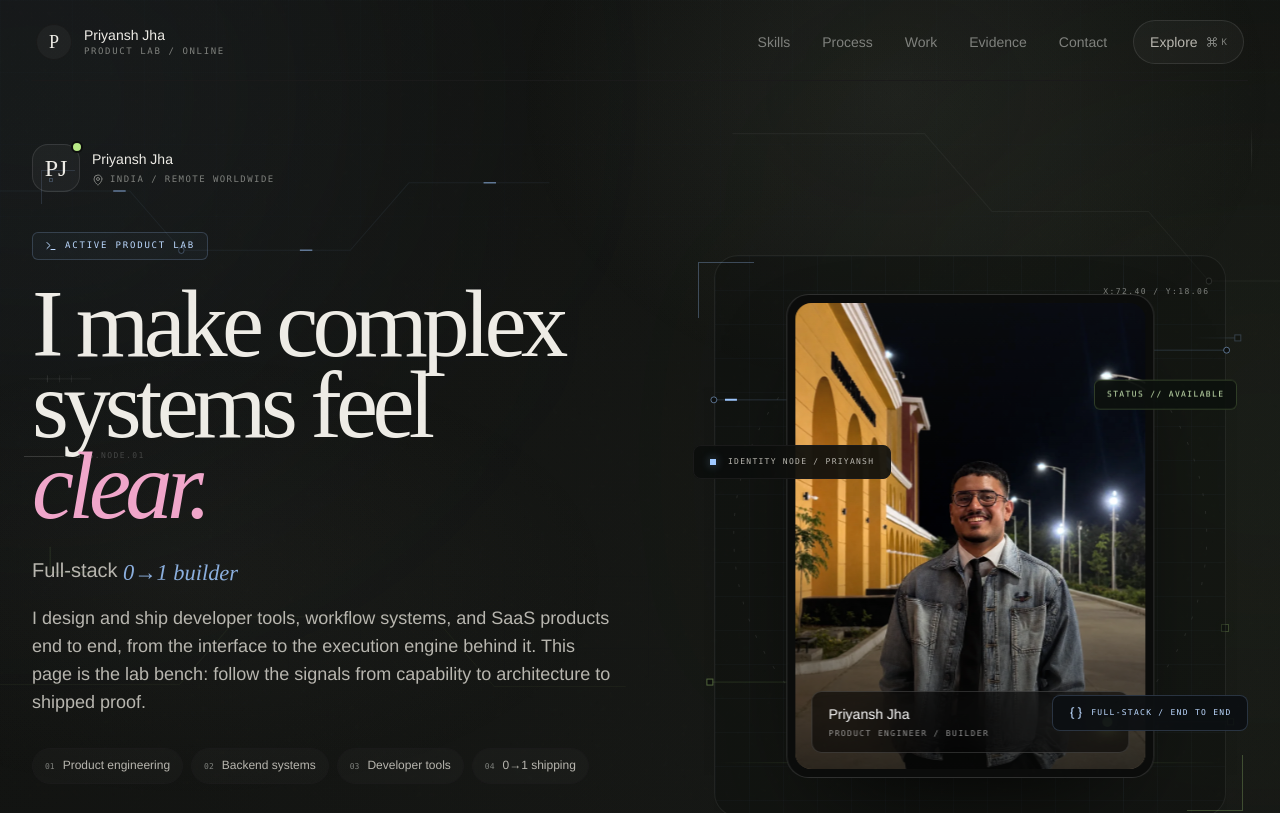
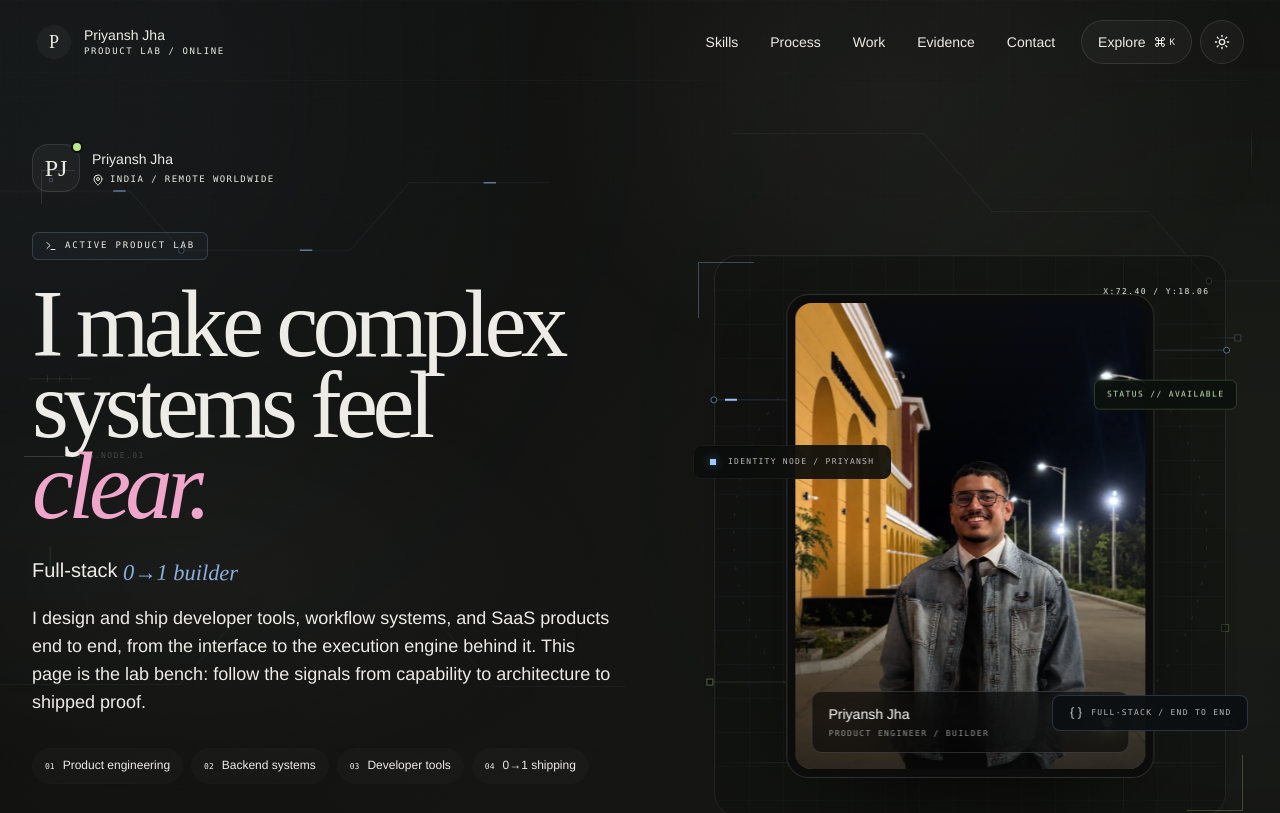
Before and after one commit to priyanshjhaa/Portfolio-, a Next.js app: page / in a window 1280 px wide. Shown: the top 813 px of the page. Built offline with nearby package versions, Linux system fonts and the light colour scheme.

Commit message:
feat: add persistent light and dark themes

```diff
--- a/app/globals.css
+++ b/app/globals.css
@@ -9,6 +9,17 @@
     --signal-rgb: 201, 135, 111;
     --signal-bright-rgb: 239, 203, 188;
     --ink-rgb: 14, 14, 14;
+    --page-rgb: 12, 13, 12;
+    --surface-rgb: 17, 18, 16;
+    --surface-strong-rgb: 24, 25, 22;
+    --text-primary-rgb: 238, 236, 230;
+    --text-secondary-rgb: 184, 182, 175;
+    --text-muted-rgb: 127, 129, 125;
+    --line-rgb: 255, 255, 255;
+    --page-background: #0c0d0c;
+    --surface-glass: rgba(17, 18, 16, 0.9);
+    --surface-soft: rgba(255, 255, 255, 0.035);
+    --shadow-color: rgba(0, 0, 0, 0.65);
     --global-pointer-x: 50vw;
     --global-pointer-y: 50vh;
     --global-pointer-active: 0;
@@ -20,7 +31,7 @@
 
   html {
     min-height: 100%;
-    background: #0E0E0E;
+    background: var(--page-background);
     overscroll-behavior-y: none;
     scroll-behavior: smooth;
   }
@@ -218,6 +229,24 @@
   }
 }
 
+html[data-theme="light"] {
+  --page-rgb: 244, 242, 235;
+  --surface-rgb: 252, 250, 244;
+  --surface-strong-rgb: 232, 229, 220;
+  --text-primary-rgb: 28, 30, 27;
+  --text-secondary-rgb: 76, 79, 73;
+  --text-muted-rgb: 111, 114, 106;
+  --line-rgb: 28, 30, 27;
+  --page-background: #f4f2eb;
+  --surface-glass: rgba(250, 248, 241, 0.9);
+  --surface-soft: rgba(28, 30, 27, 0.045);
+  --shadow-color: rgba(49, 47, 40, 0.18);
+  --accent-rgb: 83, 106, 129;
+  --accent-bright-rgb: 55, 78, 101;
+  --signal-rgb: 153, 91, 98;
+  --signal-bright-rgb: 123, 61, 70;
+}
+
 @layer components {
   .grid-pattern {
     background-image:
@@ -1334,10 +1363,10 @@
 /* Editorial fieldbook rebuild */
 body {
   background:
-    radial-gradient(circle at 72% 8%, rgba(183, 198, 170, 0.055), transparent 28%),
-    radial-gradient(circle at 12% 54%, rgba(255, 255, 255, 0.025), transparent 24%),
-    linear-gradient(145deg, #0c0d0c 0%, #111210 48%, #0b0c0b 100%);
-  color: #eeece6;
+    radial-gradient(circle at 72% 8%, rgba(var(--accent-rgb), 0.055), transparent 28%),
+    radial-gradient(circle at 12% 54%, rgba(var(--line-rgb), 0.025), transparent 24%),
+    linear-gradient(145deg, rgb(var(--page-rgb)) 0%, rgb(var(--surface-rgb)) 48%, var(--page-background) 100%);
+  color: rgb(var(--text-primary-rgb));
 }
 
 body::before {
@@ -1355,14 +1384,14 @@ body::before {
 
 .field-atmosphere {
   background:
-    radial-gradient(ellipse at 70% 12%, rgba(183, 198, 170, 0.075), transparent 30%),
-    radial-gradient(ellipse at 15% 72%, rgba(204, 203, 194, 0.035), transparent 28%);
+    radial-gradient(ellipse at 70% 12%, rgba(var(--accent-rgb), 0.075), transparent 30%),
+    radial-gradient(ellipse at 15% 72%, rgba(var(--line-rgb), 0.035), transparent 28%);
 }
 
 .field-grid {
   background-image:
-    linear-gradient(rgba(255, 255, 255, 0.022) 1px, transparent 1px),
-    linear-gradient(90deg, rgba(255, 255, 255, 0.022) 1px, transparent 1px);
+    linear-gradient(rgba(var(--line-rgb), 0.035) 1px, transparent 1px),
+    linear-gradient(90deg, rgba(var(--line-rgb), 0.035) 1px, transparent 1px);
   background-position: center top;
   background-size: 96px 96px;
   mask-image: linear-gradient(to bottom, rgba(0, 0, 0, 0.75), transparent 82%);
@@ -1494,7 +1523,7 @@ body::before {
   letter-spacing: 0.2em;
   line-height: 1.5;
   text-transform: uppercase;
-  color: #7f817d;
+  color: rgb(var(--text-muted-rgb));
 }
 
 .field-card {
@@ -1507,7 +1536,6 @@ body::before {
 }
 
 html {
-  color-scheme: dark;
   -webkit-text-size-adjust: 100%;
 }
 
@@ -1533,11 +1561,33 @@ input {
 }
 
 .premium-surface {
+  background-color: var(--surface-glass) !important;
   -webkit-backdrop-filter: blur(22px) saturate(125%);
   backdrop-filter: blur(22px) saturate(125%);
   box-shadow:
     inset 0 1px 0 rgba(255, 255, 255, 0.045),
-    0 30px 80px -52px rgba(0, 0, 0, 0.92);
+    0 30px 80px -52px var(--shadow-color);
+}
+
+html[data-theme="light"] body::before {
+  opacity: 0.08;
+}
+
+html[data-theme="light"] [class*="border-white"] {
+  border-color: rgba(var(--line-rgb), 0.13);
+}
+
+html[data-theme="light"] [class*="bg-white/"] {
+  background-color: var(--surface-soft);
+}
+
+html[data-theme="light"] .field-card {
+  background-color: rgba(var(--surface-rgb), 0.76) !important;
+  box-shadow: 0 32px 80px -60px var(--shadow-color);
+}
+
+html[data-theme="light"] .system-guides {
+  opacity: 0.34;
 }
 
 .premium-interactive {
--- a/app/layout.tsx
+++ b/app/layout.tsx
@@ -23,7 +23,14 @@ export default function RootLayout({
   children: React.ReactNode;
 }) {
   return (
-    <html lang="en">
+    <html lang="en" suppressHydrationWarning>
+      <head>
+        <script
+          dangerouslySetInnerHTML={{
+            __html: `(function(){try{var k='portfolio-theme';var s=localStorage.getItem(k);var t=s==='light'||s==='dark'?s:(matchMedia('(prefers-color-scheme: dark)').matches?'dark':'light');document.documentElement.dataset.theme=t;document.documentElement.style.colorScheme=t;}catch(e){document.documentElement.dataset.theme='dark';}})();`,
+          }}
+        />
+      </head>
       <body className="antialiased">
         <div className="field-atmosphere" aria-hidden="true" />
         <div className="field-grid" aria-hidden="true" />
--- a/components/sections/Hero.tsx
+++ b/components/sections/Hero.tsx
@@ -52,10 +52,10 @@ function PortraitScene() {
         </div>
       </motion.div>
 
-      <motion.div className="absolute left-0 top-[35%] z-20 flex items-center gap-3 rounded-[8px] border border-white/12 bg-[#0c0e0d]/90 px-4 py-2.5 font-display text-[8px] uppercase tracking-[0.16em] text-text-secondary backdrop-blur-xl" animate={reduceMotion ? undefined : { x: [0, 5, 0] }} transition={{ duration: 6, repeat: Infinity, ease: 'easeInOut' }}>
+      <motion.div className="absolute left-0 top-[35%] z-20 flex items-center gap-3 rounded-[8px] border border-white/12 bg-[#0c0e0d]/90 px-4 py-2.5 font-display text-[8px] uppercase tracking-[0.16em] text-white/70 backdrop-blur-xl" animate={reduceMotion ? undefined : { x: [0, 5, 0] }} transition={{ duration: 6, repeat: Infinity, ease: 'easeInOut' }}>
         <span className="h-1.5 w-1.5 bg-[#9fc8ff] shadow-[0_0_10px_rgba(159,200,255,.45)]" /> Identity node / Priyansh
       </motion.div>
-      <motion.div className="absolute bottom-[18%] right-0 z-20 flex items-center gap-2 rounded-[8px] border border-[#9fc8ff]/20 bg-[#0c0f12]/90 px-4 py-2.5 font-display text-[8px] uppercase tracking-[0.16em] text-[#bcd9ff] backdrop-blur-xl" animate={reduceMotion ? undefined : { x: [0, -5, 0] }} transition={{ duration: 7, repeat: Infinity, ease: 'easeInOut' }}>
+      <motion.div className="absolute bottom-[18%] right-0 z-20 flex items-center gap-2 rounded-[8px] border border-[#9fc8ff]/20 bg-[#0c0f12]/90 px-4 py-2.5 font-display text-[8px] uppercase tracking-[0.16em] text-white/70 backdrop-blur-xl" animate={reduceMotion ? undefined : { x: [0, -5, 0] }} transition={{ duration: 7, repeat: Infinity, ease: 'easeInOut' }}>
         <Braces className="h-3.5 w-3.5" /> Full-stack / end to end
       </motion.div>
       <motion.div className="absolute right-[2%] top-[24%] z-20 rounded-[6px] border border-[#b8e986]/20 bg-[#0d110e]/90 px-3 py-2 font-display text-[8px] uppercase tracking-[0.17em] text-[#cdeab5] backdrop-blur-xl" animate={reduceMotion ? undefined : { y: [0, 5, 0] }} transition={{ duration: 5.5, repeat: Infinity, ease: 'easeInOut' }}>
@@ -140,7 +140,7 @@ export default function Hero() {
               </div>
             </div>
 
-            <div className="mt-10 inline-flex items-center gap-2 rounded-[6px] border border-[#9fc8ff]/20 bg-[#9fc8ff]/[0.04] px-3 py-1.5 font-display text-[9px] uppercase tracking-[0.2em] text-[#bcd9ff]">
+            <div className="mt-10 inline-flex items-center gap-2 rounded-[6px] border border-[#9fc8ff]/20 bg-[#9fc8ff]/[0.04] px-3 py-1.5 font-display text-[9px] uppercase tracking-[0.2em] text-text-secondary">
               <Terminal className="h-3 w-3" /> Active product lab
             </div>
             <h1 className="mt-6 max-w-[760px] font-editorial text-[clamp(3.7rem,7.4vw,7.3rem)] leading-[0.86] tracking-[-0.06em] text-text-primary">
--- a/components/ui/Navigation.tsx
+++ b/components/ui/Navigation.tsx
@@ -3,6 +3,7 @@
 import { useEffect, useState } from 'react';
 import { Command, Menu, X } from 'lucide-react';
 import { cn } from '@/lib/utils';
+import ThemeToggle from '@/components/ui/ThemeToggle';
 
 const navLinks = [
   { name: 'Skills', href: '#skills' },
@@ -40,7 +41,7 @@ export default function Navigation({ activeSection, onOpenExplorer }: Navigation
         className={cn(
           'pointer-events-auto mx-auto flex max-w-[1240px] items-center justify-between transition-[background-color,border-color,box-shadow,padding] duration-500 ease-[var(--ease-premium)]',
           isScrolled
-            ? 'premium-surface rounded-full border border-white/10 bg-[#111210]/86 px-4 py-2.5 md:px-5'
+            ? 'premium-surface rounded-full border border-white/10 px-4 py-2.5 md:px-5'
             : 'border-b border-white/8 px-1 pb-4 pt-1'
         )}
       >
@@ -81,6 +82,7 @@ export default function Navigation({ activeSection, onOpenExplorer }: Navigation
               <Command className="h-3 w-3" /> K
             </span>
           </button>
+          <ThemeToggle className="ml-1" />
         </div>
 
         <button
@@ -98,7 +100,7 @@ export default function Navigation({ activeSection, onOpenExplorer }: Navigation
       <div
         id="mobile-navigation"
         className={cn(
-          'premium-surface pointer-events-auto mx-auto mt-2 max-w-[1240px] origin-top transform-gpu rounded-3xl border border-white/10 bg-[#111210]/96 transition-[opacity,transform,border-color] duration-300 ease-[var(--ease-premium)] md:hidden',
+          'premium-surface pointer-events-auto mx-auto mt-2 max-w-[1240px] origin-top transform-gpu rounded-3xl border border-white/10 transition-[opacity,transform,border-color] duration-300 ease-[var(--ease-premium)] md:hidden',
           isOpen ? 'translate-y-0 scale-100 opacity-100' : 'pointer-events-none -translate-y-2 scale-[0.98] border-transparent opacity-0'
         )}
         aria-hidden={!isOpen}
@@ -124,6 +126,10 @@ export default function Navigation({ activeSection, onOpenExplorer }: Navigation
           >
             Explore builds <Command className="h-4 w-4" />
           </button>
+          <div className="flex min-h-11 items-center justify-between rounded-2xl px-4 py-2 text-sm text-text-secondary">
+            <span>Appearance</span>
+            <ThemeToggle />
+          </div>
         </div>
       </div>
     </header>
--- /dev/null
+++ b/components/ui/ThemeToggle.tsx
@@ -0,0 +1,55 @@
+'use client';
+
+import { Moon, Sun } from 'lucide-react';
+import { useEffect, useState } from 'react';
+import { cn } from '@/lib/utils';
+
+type Theme = 'light' | 'dark';
+
+const storageKey = 'portfolio-theme';
+
+function getCurrentTheme(): Theme {
+  return document.documentElement.dataset.theme === 'light' ? 'light' : 'dark';
+}
+
+export default function ThemeToggle({ className }: { className?: string }) {
+  const [theme, setTheme] = useState<Theme>('dark');
+
+  useEffect(() => {
+    setTheme(getCurrentTheme());
+
+    const media = window.matchMedia('(prefers-color-scheme: dark)');
+    const syncSystemTheme = () => {
+      if (window.localStorage.getItem(storageKey)) return;
+      const nextTheme: Theme = media.matches ? 'dark' : 'light';
+      document.documentElement.dataset.theme = nextTheme;
+      document.documentElement.style.colorScheme = nextTheme;
+      setTheme(nextTheme);
+    };
+
+    media.addEventListener('change', syncSystemTheme);
+    return () => media.removeEventListener('change', syncSystemTheme);
+  }, []);
+
+  const toggleTheme = () => {
+    const nextTheme: Theme = theme === 'dark' ? 'light' : 'dark';
+    document.documentElement.dataset.theme = nextTheme;
+    document.documentElement.style.colorScheme = nextTheme;
+    window.localStorage.setItem(storageKey, nextTheme);
+    setTheme(nextTheme);
+  };
+
+  const targetTheme = theme === 'dark' ? 'light' : 'dark';
+
+  return (
+    <button
+      type="button"
+      onClick={toggleTheme}
+      className={cn('tap-target premium-action inline-flex items-center justify-center rounded-full border border-white/10 bg-white/[0.03] text-text-secondary hover:text-text-primary', className)}
+      aria-label={`Switch to ${targetTheme} theme`}
+      title={`Switch to ${targetTheme} theme`}
+    >
+      {theme === 'dark' ? <Sun className="h-4 w-4" aria-hidden="true" /> : <Moon className="h-4 w-4" aria-hidden="true" />}
+    </button>
+  );
+}
--- a/tailwind.config.ts
+++ b/tailwind.config.ts
@@ -11,9 +11,9 @@ const config: Config = {
       colors: {
         // Quiet graphite surfaces
         gta: {
-          DEFAULT: '#0E0E0E',
-          top: '#111110',
-          bottom: '#201F1D',
+          DEFAULT: 'rgb(var(--page-rgb) / <alpha-value>)',
+          top: 'rgb(var(--surface-rgb) / <alpha-value>)',
+          bottom: 'rgb(var(--surface-strong-rgb) / <alpha-value>)',
         },
         // Soft stone system accent
         accent: {
@@ -31,9 +31,9 @@ const config: Config = {
         },
         // Text colors
         text: {
-          primary: '#EEECE6',
-          secondary: '#B8B6AF',
-          muted: '#7F817D',
+          primary: 'rgb(var(--text-primary-rgb) / <alpha-value>)',
+          secondary: 'rgb(var(--text-secondary-rgb) / <alpha-value>)',
+          muted: 'rgb(var(--text-muted-rgb) / <alpha-value>)',
         },
       },
       fontFamily: {
```
